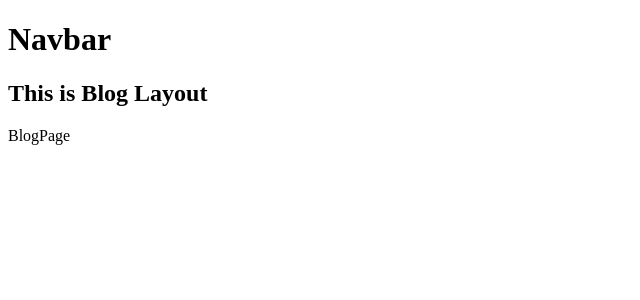
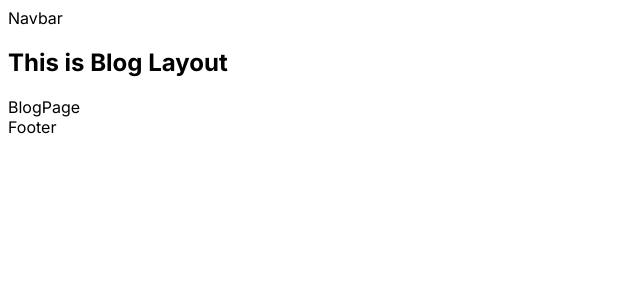
Before and after one commit to IanKaneshiro/Next.Js_Learning, a Next.js app: page /blog in a window 1280 px wide. Shown: the top 300 px of the page, without its empty margins (0-640 px from the left). Built offline with nearby package versions, Linux system fonts and the light colour scheme.

Commit message:
Footer and Header

```diff
--- a/src/app/layout.js
+++ b/src/app/layout.js
@@ -1,8 +1,10 @@
 import { Inter } from "next/font/google";
 import "./global.css";
-import NavBar from "../components/navbar/Navbar";
 
 const inter = Inter({ subsets: ["latin"] });
+
+import Navbar from "../components/navbar/Navbar";
+import Footer from "../components/footer/Footer";
 
 export const metadata = {
   title: "Learning App",
@@ -12,8 +14,11 @@ export const metadata = {
 export default function RootLayout({ children }) {
   return (
     <html lang="en">
-      <NavBar />
-      <body>{children}</body>
+      <body className={inter.className}>
+        <Navbar />
+        {children}
+        <Footer />
+      </body>
     </html>
   );
 }
--- a/src/components/footer/Footer.jsx
+++ b/src/components/footer/Footer.jsx
@@ -1,5 +1,7 @@
+import React from "react";
+
 const Footer = () => {
-  return <h1>Footer</h1>;
+  return <div>Footer</div>;
 };
 
 export default Footer;
--- a/src/components/navbar/Navbar.jsx
+++ b/src/components/navbar/Navbar.jsx
@@ -1,5 +1,7 @@
-const NavBar = () => {
-  return <h1>Navbar</h1>;
+import React from "react";
+
+const Navbar = () => {
+  return <div>Navbar</div>;
 };
 
-export default NavBar;
+export default Navbar;
```
